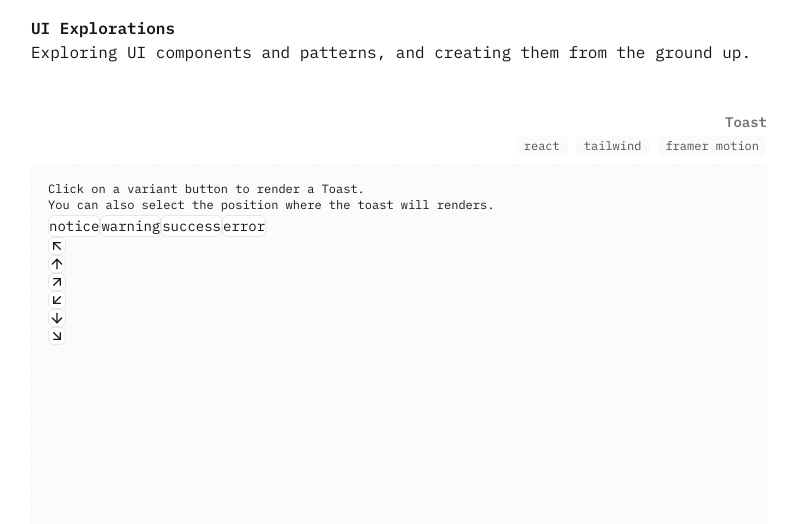
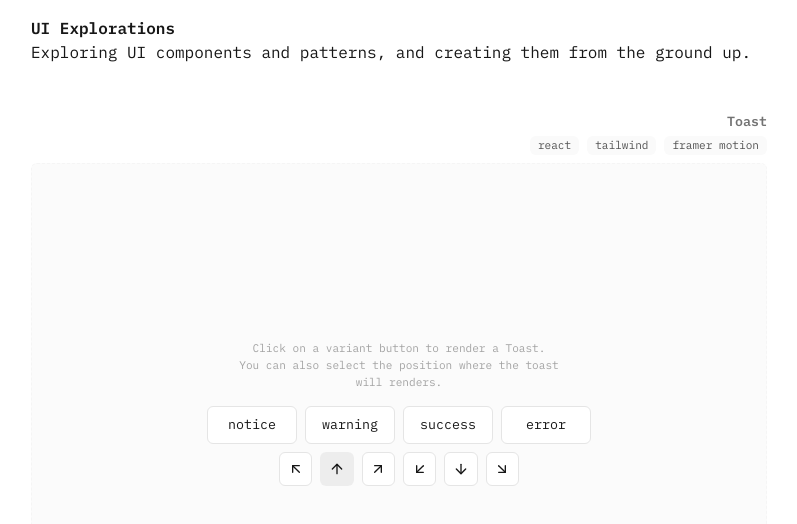
Before and after one commit to MarioC3/ui-explorations, a Next.js app: page / in a window 1280 px wide. Shown: the top 524 px of the page, without its empty margins (241-1038 px from the left). Built offline with nearby package versions, Linux system fonts and the light colour scheme; a web font is replaced by a local one.

Commit message:
Adds explorations to tailwind and fontsize

```diff
--- a/tailwind.config.ts
+++ b/tailwind.config.ts
@@ -5,7 +5,7 @@ import Forms from '@tailwindcss/forms'
 export default {
 	content: [
 		"./src/pages/**/*.{js,ts,jsx,tsx,mdx}",
-		"./src/components/**/*.{js,ts,jsx,tsx,mdx}",
+		"./src/explorations/**/*.{js,ts,jsx,tsx,mdx}",
 		"./src/app/**/*.{js,ts,jsx,tsx,mdx}",
 	],
 	theme: {
@@ -14,6 +14,17 @@ export default {
 				sans: ["var(--font-ibm-plex-mono)", ...defaultTheme.fontFamily.sans],
 				serif: ["var(--font-ovo)", ...defaultTheme.fontFamily.serif],
 			},
+            fontSize: {
+                xs: '0.694rem',
+                sm: '0.833rem',
+                base: '1rem',
+                lg: '1.2rem',
+                xl: '1.44rem',
+                '2xl': '1.728rem',
+                '3xl': '2.074rem',
+                '4xl': '2.488rem',
+                '5xl': '2.986rem',
+            },
 		},
 	},
 	plugins: [Forms],
```
